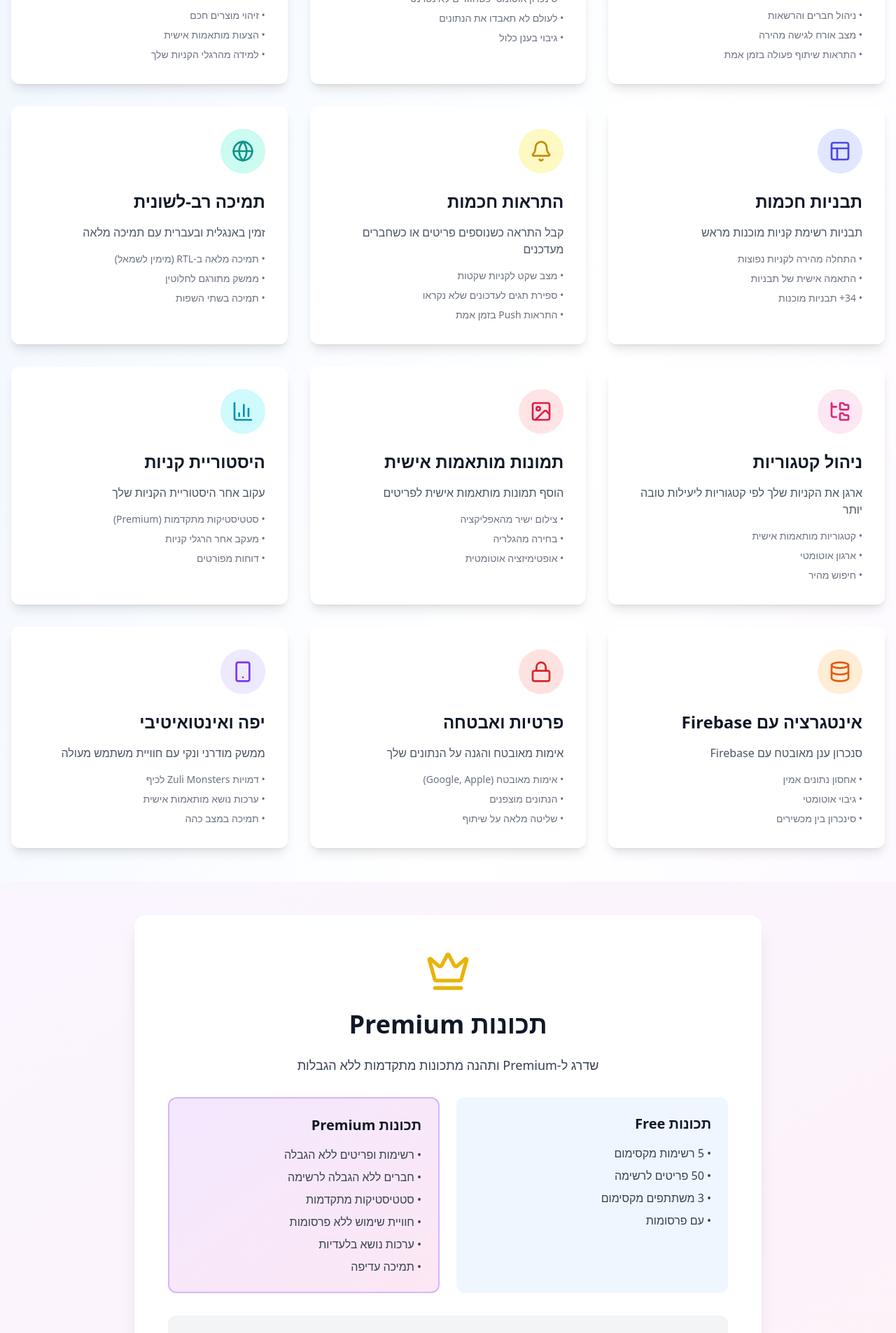
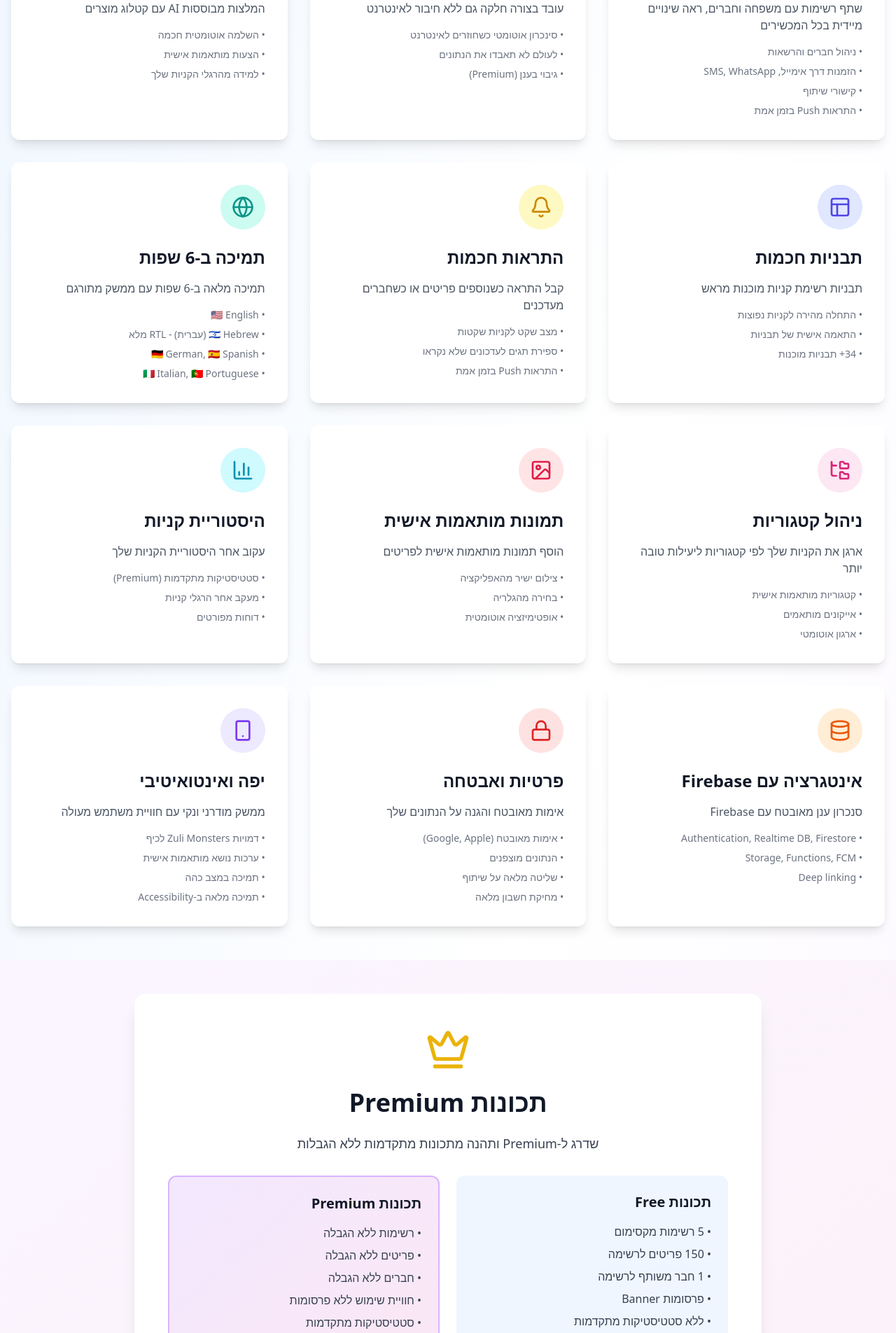
Before and after one commit to zuki-apps/zukiapps.com, a Next.js app: page /zulist in a window 1280 px wide. Shown: the part 860-2765 px from the top of the page at 70% size. Built offline with nearby package versions, Linux system fonts and the light colour scheme.

Commit message:
Update ZuList page with latest README info: Production Ready 1.0.0, 6 languages, updated pricing, Rewarded Ads, social links

```diff
--- a/app/zulist/page.tsx
+++ b/app/zulist/page.tsx
@@ -1,7 +1,7 @@
 'use client';
 
 import Link from 'next/link';
-import { ShoppingCart, ArrowLeft, Users, Wifi, Sparkles, Globe, Database, UserCircle, FolderTree, Download, Shield, FileText, Mail, ExternalLink, Bell, Layout, Crown, Image as ImageIcon, BarChart3, Moon, Smartphone, Lock } from 'lucide-react';
+import { ShoppingCart, ArrowLeft, Users, Wifi, Sparkles, Globe, Database, UserCircle, FolderTree, Download, Shield, FileText, Mail, ExternalLink, Bell, Layout, Crown, Image as ImageIcon, BarChart3, Moon, Smartphone, Lock, CheckCircle2, Video, Instagram, Facebook } from 'lucide-react';
 
 export default function ZuListPage() {
   return (
@@ -23,6 +23,10 @@ export default function ZuListPage() {
           <div className="mb-8">
             <ShoppingCart className="w-24 h-24 mx-auto mb-6 text-blue-600" />
           </div>
+          <div className="inline-flex items-center gap-2 bg-green-100 text-green-800 px-4 py-2 rounded-full text-sm font-semibold mb-4">
+            <CheckCircle2 className="w-4 h-4" />
+            Production Ready - גרסה 1.0.0
+          </div>
           <h1 className="text-5xl md:text-6xl font-bold mb-6 bg-gradient-to-r from-blue-600 to-purple-600 bg-clip-text text-transparent">
             ZuList
           </h1>
@@ -31,7 +35,6 @@ export default function ZuListPage() {
           </p>
           <p className="text-lg text-gray-600 mb-8 max-w-3xl mx-auto">
             האפליקציה המושלמת למשפחות וחברים שקונים יחד. צרו, שתפו ונהלו רשימות קניות בזמן אמת עם שיתוף פעולה חלק.
-            עולה בימים אלו!
           </p>
         </div>
       </section>
@@ -57,8 +60,9 @@ export default function ZuListPage() {
               </p>
               <ul className="text-sm text-gray-500 space-y-2">
                 <li>• ניהול חברים והרשאות</li>
-                <li>• מצב אורח לגישה מהירה</li>
-                <li>• התראות שיתוף פעולה בזמן אמת</li>
+                <li>• הזמנות דרך אימייל, SMS, WhatsApp</li>
+                <li>• קישורי שיתוף</li>
+                <li>• התראות Push בזמן אמת</li>
               </ul>
             </div>
 
@@ -76,7 +80,7 @@ export default function ZuListPage() {
               <ul className="text-sm text-gray-500 space-y-2">
                 <li>• סינכרון אוטומטי כשחוזרים לאינטרנט</li>
                 <li>• לעולם לא תאבדו את הנתונים</li>
-                <li>• גיבוי בענן כלול</li>
+                <li>• גיבוי בענן (Premium)</li>
               </ul>
             </div>
 
@@ -89,10 +93,10 @@ export default function ZuListPage() {
                 המלצות חכמות
               </h3>
               <p className="text-gray-600 mb-4">
-                המלצות מבוססות AI שעוזרות לך למצוא מוצרים מהר יותר
+                המלצות מבוססות AI עם קטלוג מוצרים
               </p>
               <ul className="text-sm text-gray-500 space-y-2">
-                <li>• זיהוי מוצרים חכם</li>
+                <li>• השלמה אוטומטית חכמה</li>
                 <li>• הצעות מותאמות אישית</li>
                 <li>• למידה מהרגלי הקניות שלך</li>
               </ul>
@@ -140,15 +144,16 @@ export default function ZuListPage() {
                 <Globe className="w-8 h-8 text-teal-600" />
               </div>
               <h3 className="text-2xl font-bold mb-4 text-gray-900">
-                תמיכה רב-לשונית
+                תמיכה ב-6 שפות
               </h3>
               <p className="text-gray-600 mb-4">
-                זמין באנגלית ובעברית עם תמיכה מלאה
+                תמיכה מלאה ב-6 שפות עם ממשק מתורגם
               </p>
               <ul className="text-sm text-gray-500 space-y-2">
-                <li>• תמיכה מלאה ב-RTL (מימין לשמאל)</li>
-                <li>• ממשק מתורגם לחלוטין</li>
-                <li>• תמיכה בשתי השפות</li>
+                <li>• 🇺🇸 English</li>
+                <li>• 🇮🇱 Hebrew (עברית) - RTL מלא</li>
+                <li>• 🇩🇪 German, 🇪🇸 Spanish</li>
+                <li>• 🇮🇹 Italian, 🇵🇹 Portuguese</li>
               </ul>
             </div>
 
@@ -165,8 +170,8 @@ export default function ZuListPage() {
               </p>
               <ul className="text-sm text-gray-500 space-y-2">
                 <li>• קטגוריות מותאמות אישית</li>
+                <li>• אייקונים מותאמים</li>
                 <li>• ארגון אוטומטי</li>
-                <li>• חיפוש מהיר</li>
               </ul>
             </div>
 
@@ -218,9 +223,9 @@ export default function ZuListPage() {
                 סנכרון ענן מאובטח עם Firebase
               </p>
               <ul className="text-sm text-gray-500 space-y-2">
-                <li>• אחסון נתונים אמין</li>
-                <li>• גיבוי אוטומטי</li>
-                <li>• סינכרון בין מכשירים</li>
+                <li>• Authentication, Realtime DB, Firestore</li>
+                <li>• Storage, Functions, FCM</li>
+                <li>• Deep linking</li>
               </ul>
             </div>
 
@@ -239,6 +244,7 @@ export default function ZuListPage() {
                 <li>• אימות מאובטח (Google, Apple)</li>
                 <li>• הנתונים מוצפנים</li>
                 <li>• שליטה מלאה על שיתוף</li>
+                <li>• מחיקת חשבון מלאה</li>
               </ul>
             </div>
 
@@ -257,6 +263,7 @@ export default function ZuListPage() {
                 <li>• דמויות Zuli Monsters לכיף</li>
                 <li>• ערכות נושא מותאמות אישית</li>
                 <li>• תמיכה במצב כהה</li>
+                <li>• תמיכה מלאה ב-Accessibility</li>
               </ul>
             </div>
           </div>
@@ -280,40 +287,94 @@ export default function ZuListPage() {
             <div className="grid md:grid-cols-2 gap-6 mb-8 text-right">
               <div className="bg-blue-50 rounded-xl p-6">
                 <h3 className="text-xl font-bold mb-4 text-gray-900">תכונות Free</h3>
-                <ul className="space-y-2 text-gray-700">
+                <ul className="space-y-2 text-gray-700 text-right">
                   <li>• 5 רשימות מקסימום</li>
-                  <li>• 50 פריטים לרשימה</li>
-                  <li>• 3 משתתפים מקסימום</li>
-                  <li>• עם פרסומות</li>
+                  <li>• 150 פריטים לרשימה</li>
+                  <li>• 1 חבר משותף לרשימה</li>
+                  <li>• פרסומות Banner</li>
+                  <li>• ללא סטטיסטיקות מתקדמות</li>
+                  <li>• ללא ערכות נושא מותאמות</li>
+                  <li>• ללא מצב אופליין</li>
+                  <li>• ללא גיבוי ענן</li>
                 </ul>
               </div>
               <div className="bg-gradient-to-br from-purple-100 to-pink-100 rounded-xl p-6 border-2 border-purple-300">
                 <h3 className="text-xl font-bold mb-4 text-gray-900">תכונות Premium</h3>
-                <ul className="space-y-2 text-gray-700">
-                  <li>• רשימות ופריטים ללא הגבלה</li>
-                  <li>• חברים ללא הגבלה לרשימה</li>
+                <ul className="space-y-2 text-gray-700 text-right">
+                  <li>• רשימות ללא הגבלה</li>
+                  <li>• פריטים ללא הגבלה</li>
+                  <li>• חברים ללא הגבלה</li>
+                  <li>• חוויית שימוש ללא פרסומות</li>
                   <li>• סטטיסטיקות מתקדמות</li>
-                  <li>• חוויית שימוש ללא פרסומות</li>
-                  <li>• ערכות נושא בלעדיות</li>
-                  <li>• תמיכה עדיפה</li>
+                  <li>• ערכות נושא מותאמות</li>
+                  <li>• מצב אופליין</li>
+                  <li>• גיבוי ענן</li>
                 </ul>
               </div>
             </div>
 
             <div className="bg-gray-100 rounded-xl p-6 mb-6">
               <p className="text-2xl font-bold text-gray-900 mb-2">
-                💰 חודשי: 9.90 ₪ | שנתי: 99.90 ₪
+                💰 חודשי: ₪7.50 | שנתי: ₪65.00
               </p>
-              <p className="text-sm text-gray-600">
-                נסה חינם למשך 7 ימים
+              <p className="text-sm text-gray-600 mb-2">
+                חיסכון של 25% במנוי שנתי
               </p>
+              <p className="text-xs text-gray-500">
+                גם: $2.00/month או €1.80/month | $18.00/year או €16.00/year
+              </p>
+            </div>
+
+            {/* Rewarded Ads */}
+            <div className="bg-yellow-50 rounded-xl p-6 mt-6">
+              <div className="flex items-center justify-center gap-2 mb-3">
+                <Video className="w-6 h-6 text-yellow-600" />
+                <h3 className="text-xl font-bold text-gray-900">Rewarded Ads</h3>
+              </div>
+              <p className="text-gray-700 mb-3">
+                צפה בפרסומות וקבל גישה זמנית לתכונות Premium:
+              </p>
+              <ul className="text-sm text-gray-600 space-y-1 text-right">
+                <li>• הסרת פרסומות למשך 24 שעות</li>
+                <li>• גישה לסטטיסטיקות למשך 24 שעות</li>
+                <li>• 10 פריטים נוספים לרשימה</li>
+              </ul>
+            </div>
+          </div>
+        </div>
+      </section>
+
+      {/* Status Section */}
+      <section className="py-12 px-4 bg-white">
+        <div className="max-w-4xl mx-auto text-center">
+          <div className="bg-green-50 border-2 border-green-200 rounded-xl p-8">
+            <CheckCircle2 className="w-16 h-16 mx-auto mb-4 text-green-600" />
+            <h2 className="text-3xl font-bold mb-4 text-gray-900">
+              ✅ Production Ready
+            </h2>
+            <p className="text-lg text-gray-700 mb-6">
+              האפליקציה מוכנה לשימוש עם 521+ טסטים מקיפים
+            </p>
+            <div className="grid md:grid-cols-3 gap-4 text-sm text-gray-600">
+              <div>
+                <p className="font-semibold text-gray-900">גרסה</p>
+                <p>1.0.0+1</p>
+              </div>
+              <div>
+                <p className="font-semibold text-gray-900">טסטים</p>
+                <p>521+ טסטים</p>
+              </div>
+              <div>
+                <p className="font-semibold text-gray-900">סטטוס</p>
+                <p>מוכן לשחרור</p>
+              </div>
             </div>
           </div>
         </div>
       </section>
 
       {/* Download Section */}
-      <section className="py-12 px-4 bg-white">
+      <section className="py-12 px-4 bg-gradient-to-br from-blue-50 to-purple-50">
         <div className="max-w-4xl mx-auto text-center">
           <h2 className="text-4xl font-bold mb-8 text-gray-900">
             זמין בקרוב
@@ -322,12 +383,12 @@ export default function ZuListPage() {
             האפליקציה עולה בימים אלו לחנויות האפליקציות
           </p>
           <div className="flex gap-8 justify-center flex-wrap">
-            <div className="bg-gray-100 rounded-xl p-6 opacity-75">
+            <div className="bg-white rounded-xl p-6 shadow-lg">
               <span className="text-4xl mb-2 block">📱</span>
               <p className="font-semibold text-gray-700">App Store</p>
               <p className="text-sm text-gray-500">בקרוב</p>
             </div>
-            <div className="bg-gray-100 rounded-xl p-6 opacity-75">
+            <div className="bg-white rounded-xl p-6 shadow-lg">
               <span className="text-4xl mb-2 block">📱</span>
               <p className="font-semibold text-gray-700">Google Play</p>
               <p className="text-sm text-gray-500">בקרוב</p>
@@ -364,29 +425,90 @@ export default function ZuListPage() {
       </section>
 
       {/* Links Section */}
-      <section className="py-12 px-4">
+      <section className="py-12 px-4 bg-white">
         <div className="max-w-4xl mx-auto">
           <h2 className="text-4xl font-bold text-center mb-12 text-gray-900">
             קישורים חשובים
           </h2>
           <div className="grid md:grid-cols-2 gap-6">
             <a
-              href="mailto:zuki.apps.dev@gmail.com"
-              className="bg-white rounded-xl p-6 shadow-lg hover:shadow-xl transition-all flex items-center gap-4 group"
+              href="mailto:support@zulist.app"
+              className="bg-white rounded-xl p-6 shadow-lg hover:shadow-xl transition-all flex items-center gap-4 group border-2 border-gray-200"
             >
               <div className="bg-blue-100 p-3 rounded-lg group-hover:bg-blue-200 transition-colors">
                 <Mail className="w-6 h-6 text-blue-600" />
               </div>
               <div className="flex-grow text-right">
                 <h3 className="text-xl font-semibold text-gray-900 mb-1">
-                  יצירת קשר
+                  תמיכה טכנית
+                </h3>
+                <p className="text-gray-600 text-sm">
+                  support@zulist.app
+                </p>
+              </div>
+              <ExternalLink className="w-5 h-5 text-gray-400 group-hover:text-blue-600 transition-colors" />
+            </a>
+            <a
+              href="mailto:zuki.apps.dev@gmail.com"
+              className="bg-white rounded-xl p-6 shadow-lg hover:shadow-xl transition-all flex items-center gap-4 group border-2 border-gray-200"
+            >
+              <div className="bg-purple-100 p-3 rounded-lg group-hover:bg-purple-200 transition-colors">
+                <Mail className="w-6 h-6 text-purple-600" />
+              </div>
+              <div className="flex-grow text-right">
+                <h3 className="text-xl font-semibold text-gray-900 mb-1">
+                  יצירת קשר כללי
                 </h3>
                 <p className="text-gray-600 text-sm">
                   zuki.apps.dev@gmail.com
                 </p>
               </div>
-              <ExternalLink className="w-5 h-5 text-gray-400 group-hover:text-blue-600 transition-colors" />
+              <ExternalLink className="w-5 h-5 text-gray-400 group-hover:text-purple-600 transition-colors" />
             </a>
+            <a
+              href="https://zulist.app"
+              target="_blank"
+              rel="noopener noreferrer"
+              className="bg-white rounded-xl p-6 shadow-lg hover:shadow-xl transition-all flex items-center gap-4 group border-2 border-gray-200"
+            >
+              <div className="bg-green-100 p-3 rounded-lg group-hover:bg-green-200 transition-colors">
+                <Globe className="w-6 h-6 text-green-600" />
+              </div>
+              <div className="flex-grow text-right">
+                <h3 className="text-xl font-semibold text-gray-900 mb-1">
+                  אתר רשמי
+                </h3>
+                <p className="text-gray-600 text-sm">
+                  zulist.app
+                </p>
+              </div>
+              <ExternalLink className="w-5 h-5 text-gray-400 group-hover:text-green-600 transition-colors" />
+            </a>
+            <div className="bg-white rounded-xl p-6 shadow-lg border-2 border-gray-200">
+              <h3 className="text-xl font-semibold text-gray-900 mb-4 text-right">
+                רשתות חברתיות
+              </h3>
+              <div className="flex gap-4 justify-end">
+                <a
+                  href="https://instagram.com/zuki.apps"
+                  target="_blank"
+                  rel="noopener noreferrer"
+                  className="bg-pink-100 p-3 rounded-lg hover:bg-pink-200 transition-colors"
+                  aria-label="Instagram"
+                >
+                  <Instagram className="w-6 h-6 text-pink-600" />
+                </a>
+                <a
+                  href="https://facebook.com/zuki.apps"
+                  target="_blank"
+                  rel="noopener noreferrer"
+                  className="bg-blue-100 p-3 rounded-lg hover:bg-blue-200 transition-colors"
+                  aria-label="Facebook"
+                >
+                  <Facebook className="w-6 h-6 text-blue-600" />
+                </a>
+              </div>
+            </div>
           </div>
         </div>
       </section>
@@ -398,6 +520,9 @@ export default function ZuListPage() {
           <p className="text-sm text-gray-500">
             חלק מ-Zuki Apps • מפתח מישראל • פותח ב-❤️
           </p>
+          <p className="text-xs text-gray-600 mt-2">
+            Bundle ID: com.zukiapps.zulist | גרסה: 1.0.0+1
+          </p>
         </div>
       </footer>
     </div>
```
